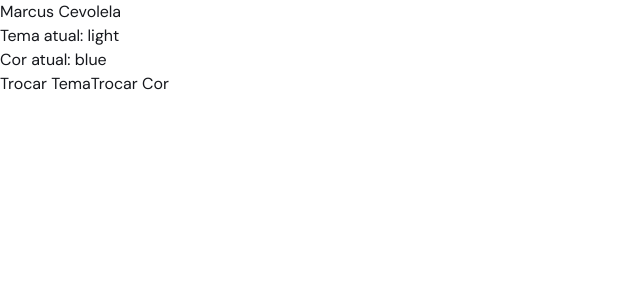
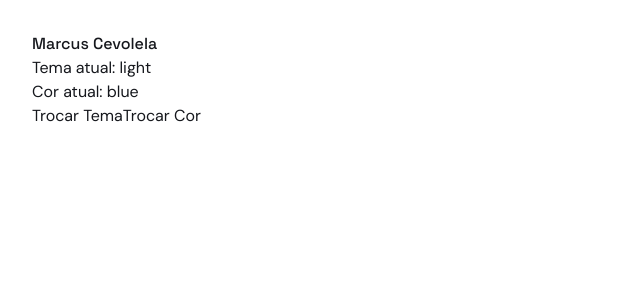
Before and after one commit to marcus-cevolela/portfolio, a React (Vite) app: page / in a window 1280 px wide. Shown: the top 300 px of the page, without its empty margins (0-640 px from the left). Built offline with nearby package versions, Linux system fonts and the light colour scheme.

Commit message:
style: finalizando a identidade visual base

```diff
--- a/src/App.tsx
+++ b/src/App.tsx
@@ -4,7 +4,7 @@ function App() {
   const { theme, accent, toggleTheme, toggleAccent } = useTheme()
 
   return (
-    <main>
+    <main className="min-h-screen bg-bg p-8 text-text">
       <h1>Marcus Cevolela</h1>
       <p>Tema atual: {theme}</p>
       <p>Cor atual: {accent}</p>
--- a/src/index.css
+++ b/src/index.css
@@ -1,3 +1,18 @@
 @import "tailwindcss";
 @import "./styles/tokens.css";
 @import "./styles/global.css";
+
+@theme inline {
+    --color-bg: var(--bg);
+    --color-surface: var(--surface);
+    --color-border: var(--border);
+    --color-border-strong: var(--border-strong);
+
+    --color-text: var(--text);
+    --color-text-secondary: var(--text-secondary);
+    --color-text-tertiary: var(--text-tertiary);
+
+    --color-primary: var(--primary);
+    --color-highlight: var(--highlight);
+    --color-highlight-bg: var(--highlight-bg);
+}
--- a/src/styles/global.css
+++ b/src/styles/global.css
@@ -19,6 +19,15 @@
         transition:
             background-color 200ms ease,
             color 200ms ease;
+    }
+
+    h1,
+    h2,
+    h3,
+    h4,
+    h5,
+    h6 {
+        font-family: var(--font-heading);
     }
 
     button,
```
Also changed, not shown: 1 other file (tests, documents, lock files or other folders).
